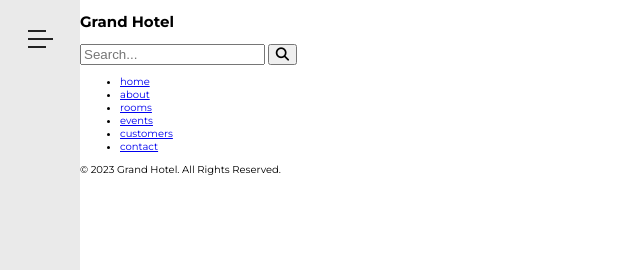
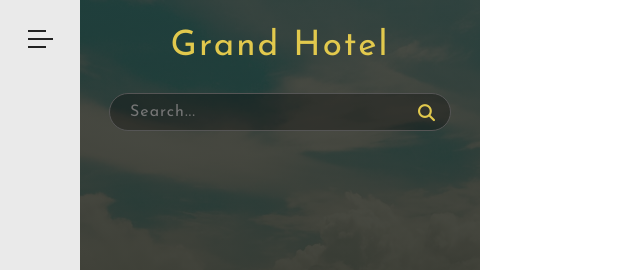
Before and after one commit to jesmin-juthi/grand_hotel, a plain HTML site: page index.html in a window 1280 px wide. Shown: the top 270 px of the page, without its empty margins (0-640 px from the left). Drawn offline with Linux system fonts and the light colour scheme.

Commit message:
Menu header added

```diff
--- a/css/style.css
+++ b/css/style.css
@@ -1,6 +1,10 @@
 @import url("https://fonts.googleapis.com/css2?family=Josefin+Sans:wght@100;200;300;400;500;600;700&family=Montserrat:wght@100;200;300;400;500;600;700&display=swap");
 
 /* 10/16 = 0.625 * 100; now 1 rem = 10px */
+
+:root {
+  --primary: #e2c94d;
+}
 
 html {
   font-size: 62.5%;
@@ -71,7 +75,7 @@ body {
 }
 
 .social-link:hover {
-  color: #b5b340;
+  color: var(--primary);
 }
 
 .year {
@@ -87,6 +91,61 @@ body {
 .menu {
   margin-left: 8rem;
   position: fixed;
+  width: 40rem;
+  height: 100%;
+  background: linear-gradient(
+      to top,
+      rgba(39, 41, 32, 1),
+      rgba(39, 41, 32, 0.8)
+    ),
+    url("../img/menu-img.jpg") center no-repeat;
+  background-size: cover;
+  display: flex;
+  flex-direction: column;
+  align-items: center;
+  justify-content: space-between;
+}
+
+.menu-heading {
+  font-family: "Josefin Sans", sans-serif;
+  font-weight: normal;
+  font-size: 3.5rem;
+  color: var(--primary);
+  letter-spacing: 0.2rem;
+  text-align: center;
+}
+
+.menu-search {
+  position: relative;
+}
+
+.menu-search-input {
+  width: 30rem;
+  padding: 1rem 2rem;
+  background-color: rgba(0, 0, 0, 0.3);
+  font-family: "Josefin Sans", sans-serif;
+  color: var(--primary);
+  font-size: 1.6rem;
+  letter-spacing: 0.1rem;
+  outline: none;
+  border: 0.1rem solid #555;
+  border-radius: 10rem;
+  transition: 0.3s;
+}
+
+.menu-search-input:focus {
+  background-color: rgba(0, 0, 0, 0.1);
+}
+
+.menu-search-btn {
+  border: none;
+  background-color: transparent;
+  color: var(--primary);
+  font-size: 1.7rem;
+  cursor: pointer;
+  position: absolute;
+  top: 1rem;
+  right: 1rem;
 }
 
 /* menu ends */
```
Also changed, not shown: img/menu-img.jpg (added).
